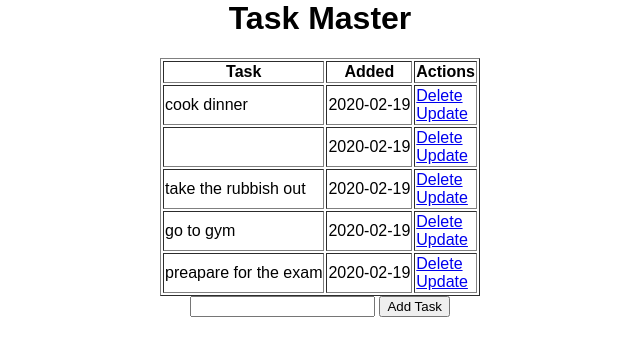
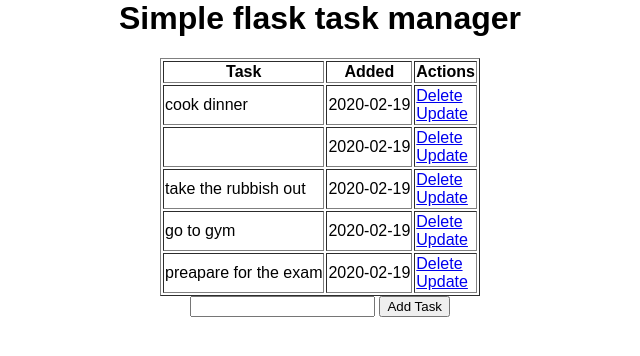
Before and after one commit to rwedzony/flasktodoapp, a Flask app: page / in a window 1280 px wide. Shown: the top 356 px of the page, without its empty margins (320-960 px from the left). Run offline with Flask 2, Linux system fonts and the light colour scheme; data comes from the database, SQL or seed files in the repository.

Commit message:
heading change in index.html

```diff
--- a/templates/index.html
+++ b/templates/index.html
@@ -4,7 +4,7 @@
 {% endblock %}
 {% block body %}
 <div class="content">
-    <h1 style="text-align:center">Task Master</h1>
+    <h1 style="text-align:center">Simple flask task manager</h1>
   {%if tasks|length < 1%}
   <h4 style="text-align:center"> There are no task in database. Create One below</h4>
   {%else%}
```
